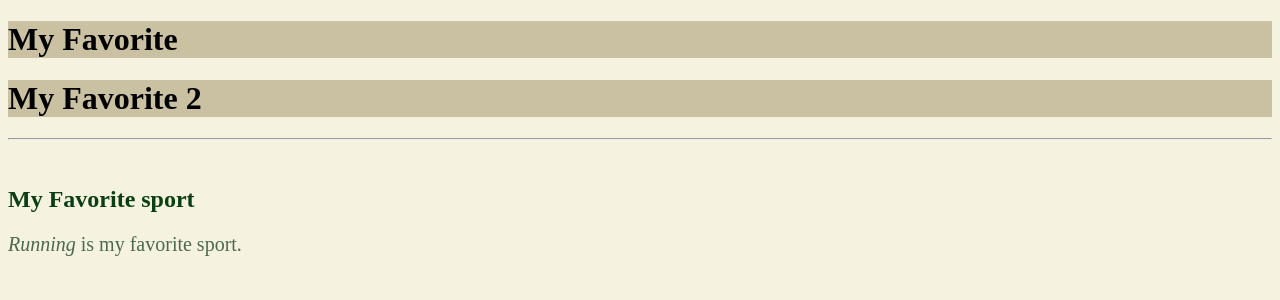
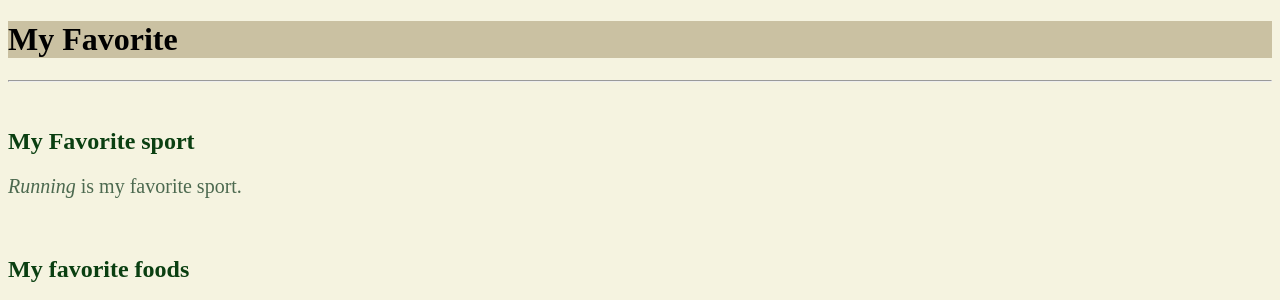
Before and after one commit to IvyQuan/My-Favorite-Things, a plain HTML site: page index.html in a window 1280 px wide. Shown: the top 300 px of the page. Drawn offline with Linux system fonts and the light colour scheme.

Commit message:
week- 2 css properties

```diff
--- a/index.html
+++ b/index.html
@@ -24,7 +24,7 @@
     <header>
     <!--begining-->
    <h1>My Favorite</h1>
-   <h1>My Favorite 2</h1>
+
 
    <hr>
    <br>
```
